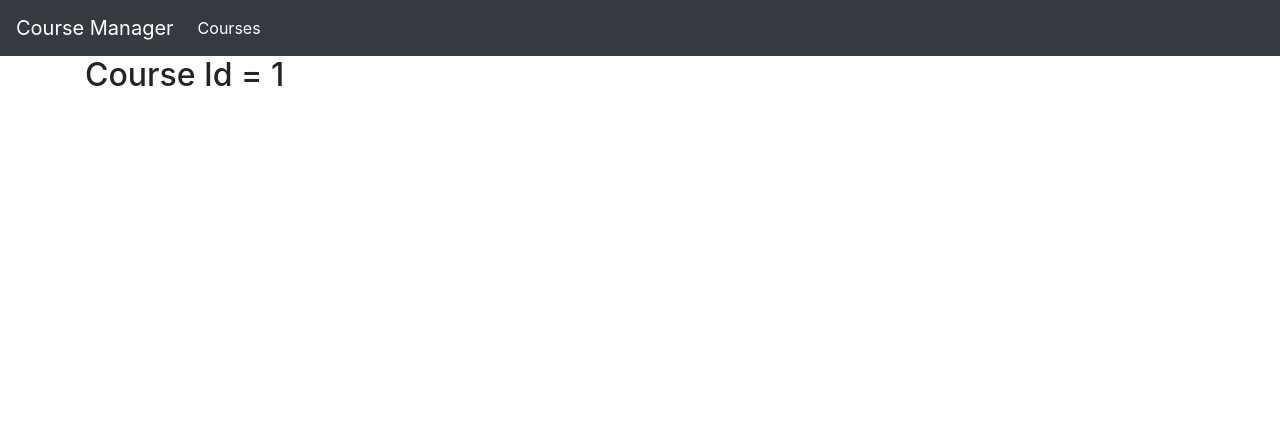
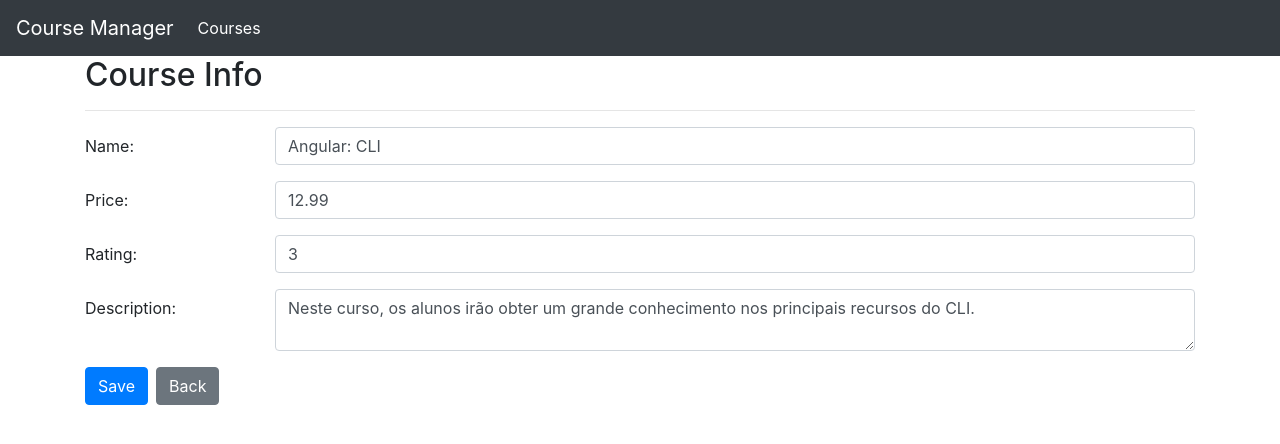
Before and after one commit to gabrielfirmo/introducao-angular, an Angular app: page /courses/info/1 in a window 1280 px wide. Shown: the top 444 px of the page. Built offline with nearby package versions, Linux system fonts and the light colour scheme.

Commit message:
feat: Adição do formulário para edição dos cursos

```diff
--- a/src/app/courses/course-info.component.html
+++ b/src/app/courses/course-info.component.html
@@ -1 +1,56 @@
-<h2>Course Id = {{courseId}} </h2>
+<h2>Course Info</h2>
+
+<hr/>
+
+<form #courseForm='ngForm'>
+    <div class="form-group row">
+        <label class="col-sm-2 col-form-label">Name:</label>
+
+        <div class="col-sm-10">
+            <input [(ngModel)] = "course.name" required name="name" #courseName="ngModel" [ngClass]="{'is-invalid': courseName.invalid}" class="form-control">
+            <div class="invalid-feedback">
+                <span> Course name is required</span>
+            </div>
+        </div>
+    </div>
+
+    <div class="form-group row">
+        <label class="col-sm-2 col-form-label">Price:</label>
+
+        <div class="col-sm-10">
+            <input [(ngModel)] = "course.price" required name="price" #coursePrice="ngModel" type="number"[ngClass]="{'is-invalid': coursePrice.invalid}" class="form-control">
+            <div class="invalid-feedback">
+                <span> Course price is required</span>
+            </div>
+        </div>
+    </div>
+
+    <div class="form-group row">
+        <label class="col-sm-2 col-form-label">Rating:</label>
+
+        <div class="col-sm-10">
+            <input [(ngModel)] = "course.rating" required name="rating" #courseRating="ngModel" type="number"[ngClass]="{'is-invalid': courseRating.invalid}" class="form-control">
+            <div class="invalid-feedback">
+                <span> Course rating is required</span>
+            </div>
+        </div>
+    </div>
+
+    <div class="form-group row">
+        <label class="col-sm-2 col-form-label">Description:</label>
+
+        <div class="col-sm-10">
+            <textarea [(ngModel)] = "course.description" required name="description" #courseDescription="ngModel"[ngClass]="{'is-invalid': courseDescription.invalid}" class="form-control">
+
+            </textarea>
+            <div class="invalid-feedback">
+                <span> Course description is required</span>
+            </div>
+        </div>
+    </div>
+
+    <button [disabled]="courseForm.invalid" (click)="save" class="btn btn-primary mr-2">Save</button>
+    <button [routerLink]="['/courses']" class="btn btn-secondary">Back</button>
+
+
+</form>
--- a/src/app/courses/course-info.component.ts
+++ b/src/app/courses/course-info.component.ts
@@ -1,5 +1,7 @@
 import { Component, OnInit } from "@angular/core";
 import { ActivatedRoute } from "@angular/router";
+import { Course } from "./course";
+import { CourseService } from "./course.service";
 
 
 @Component({
@@ -7,10 +9,13 @@ import { ActivatedRoute } from "@angular/router";
 })
 
 export class CourseInfoComponent implements OnInit{
-    courseId!: number;
+    course!: Course;
 
-    constructor(private activatedRoute: ActivatedRoute){}
+    constructor(private activatedRoute: ActivatedRoute,private courseService: CourseService){}
     ngOnInit(): void{
-        this.courseId = +this.activatedRoute.snapshot.paramMap.get('id')!;
+        this.course = this.courseService.retrieveById(+this.activatedRoute.snapshot.paramMap.get('id')!);
+    }
+    save(): void {
+        this.courseService.save(this.course);
     }
 }
--- a/src/app/courses/course.service.ts
+++ b/src/app/courses/course.service.ts
@@ -7,6 +7,15 @@ import { Course } from "./course";
 export class CourseService {
     retrieveAll(): Course[]{
         return COURSES;
+    }
+    retrieveById(id: number): Course{
+        return COURSES.find((courseIterator: Course) => courseIterator.id === id)!;
+    }
+    save(course: Course): void{
+        if(course.id){
+            const index = COURSES.findIndex((courseIterator: Course) => courseIterator.id===course.id);
+            COURSES[index] = course;
+        }
     }
 }
 
--- a/src/app/courses/course.ts
+++ b/src/app/courses/course.ts
@@ -1,5 +1,5 @@
 export class Course{
-    id: number | undefined;
+    id!: number
     name:string | undefined;
     imageUrl: string | undefined;
     price: number | undefined;
```
